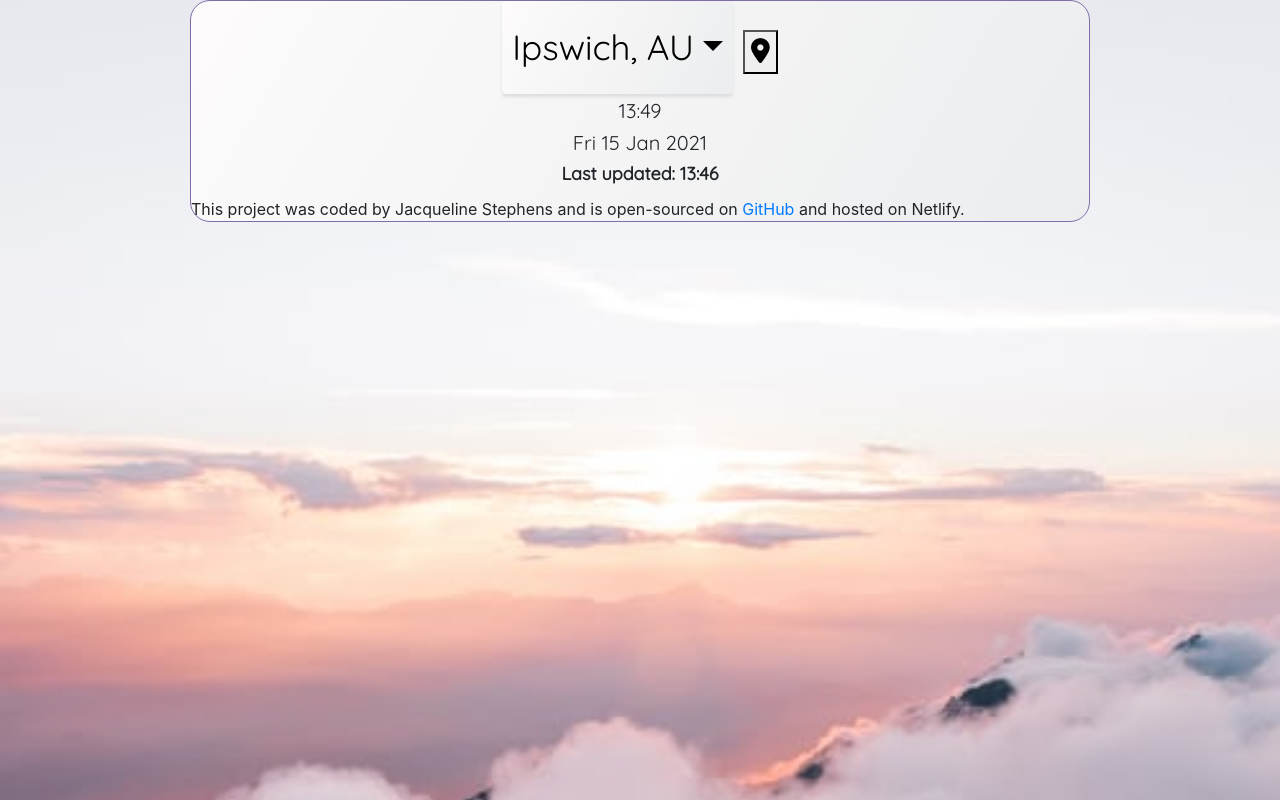
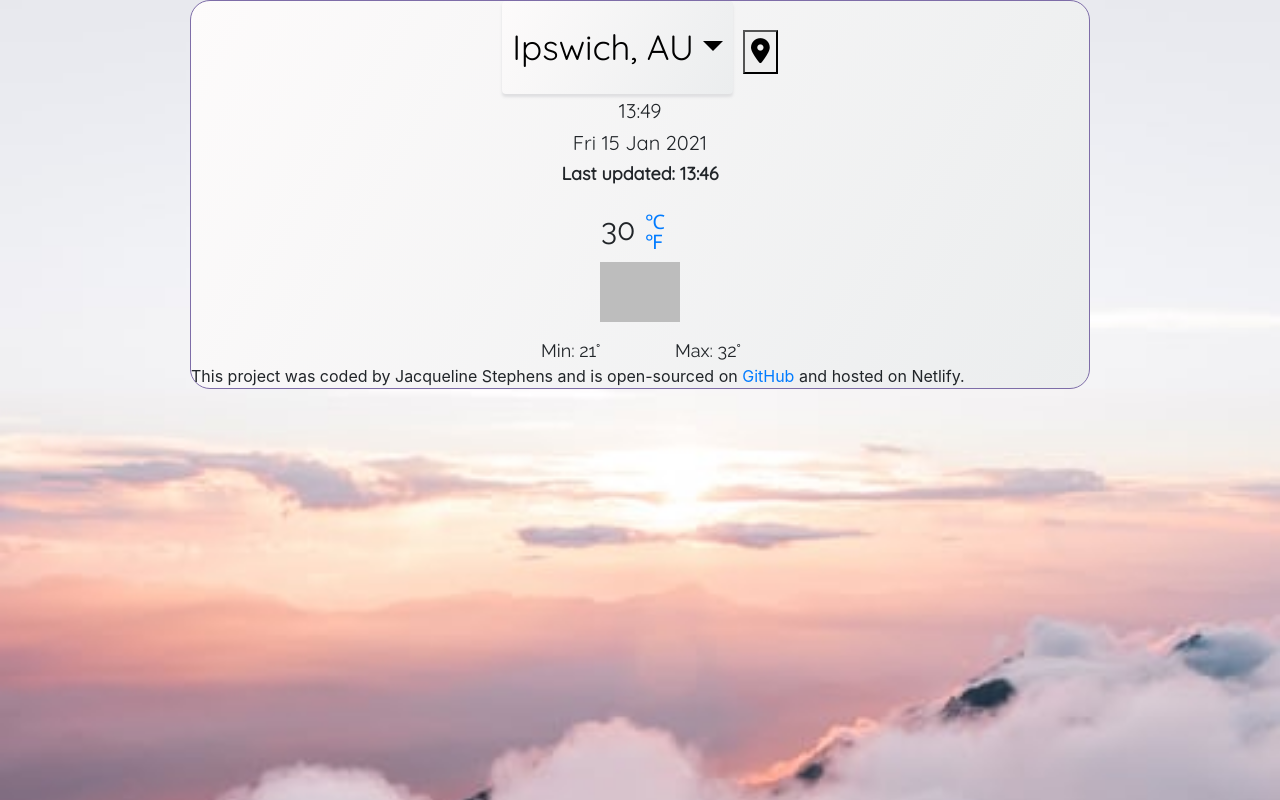
Before and after one commit to JStepns/weather-react, a React (Create React App) app: page / in a window 1280 px wide. Built offline with nearby package versions, Linux system fonts and the light colour scheme; grey boxes are pictures that could not be loaded.

Commit message:
Created Temperature js & css files

```diff
--- a/src/App.js
+++ b/src/App.js
@@ -1,6 +1,7 @@
 import './App.css';
 import SearchForm from './SearchForm';
 import DateTime from './DateTime';
+import Temperature from './Temperature';
 
 export default function App() {
   return (
@@ -8,6 +9,7 @@ export default function App() {
       <div className = "Container">
       <SearchForm />
       <DateTime />
+      <Temperature />
       <footer>This project was coded by Jacqueline Stephens and is open-sourced on <a href = "https://github.com/JStepns/weather-react" target = "_blank" rel = "noreferrer">GitHub</a> and hosted on Netlify.</footer>
       </div>
     </div>
--- /dev/null
+++ b/src/Temperature.css
@@ -0,0 +1,46 @@
+#current-temp {
+  font-family: "Raleway", sans-serif;
+  padding: 10px 0;
+}
+#current-temp-value {
+  font-size: 30px;
+  position: relative;
+  left: 410px;
+}
+#temp-units .active {
+  color: black;
+  cursor: default;
+}
+#temp-units .active:hover {
+  text-decoration: none;
+}
+#celsius {
+  font-size: 20px;
+  position: relative;
+  right: 10px;
+}
+#fahrenheit {
+  font-size: 20px;
+  position: relative;
+  right: 30px;
+  top: 20px;
+}
+#current-temp-icon img {
+  margin: 0 auto;
+  display: block;
+  filter: contrast(200%);
+  max-width: 80px;
+}
+#min-max {
+  font-family: "Raleway", sans-serif;
+  font-size: 18px;
+  padding: 15px 0 0 0;
+}
+#min-temp {
+  position: relative;
+  left: 350px;
+}
+#max-temp {
+  position: relative;
+  left: 20px;
+}
--- /dev/null
+++ b/src/Temperature.js
@@ -0,0 +1,34 @@
+import './Temperature.css';
+
+export default function Temperature() {
+  return (
+    <div className="Temperature">
+      <div className="row" id="current-temp">
+        <div className="col-6" id="current-temp-value">
+          30
+        </div>
+        <div className="col-6" id="temp-units">
+          <a href="#" id="celsius">
+            ℃
+          </a>
+          <a href="#" id="fahrenheit">
+            ℉
+          </a>
+        </div>
+      </div>
+      <div className="row" id="current-temp-icon">
+        <div className="col-12">
+          <img src="../images/clear-sky.png" alt="clear sky" />
+        </div>
+      </div>
+      <div className="row" id="min-max">
+        <div className="col-6" id="min-temp">
+          Min: 21°
+        </div>
+        <div className="col-6" id="max-temp">
+          Max: 32°
+        </div>
+      </div>
+    </div>
+  );
+}
```
Also changed, not shown: 1 other file (tests, documents, lock files or other folders).
